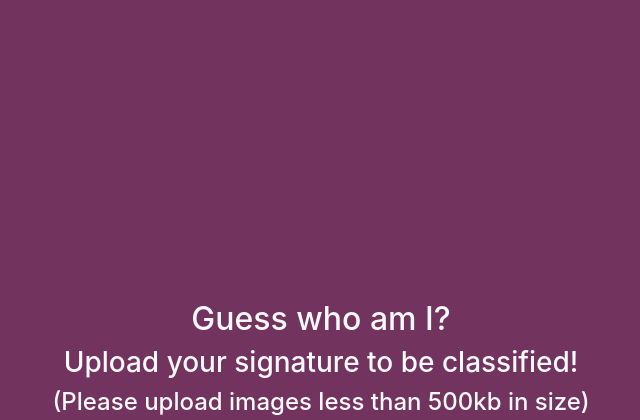
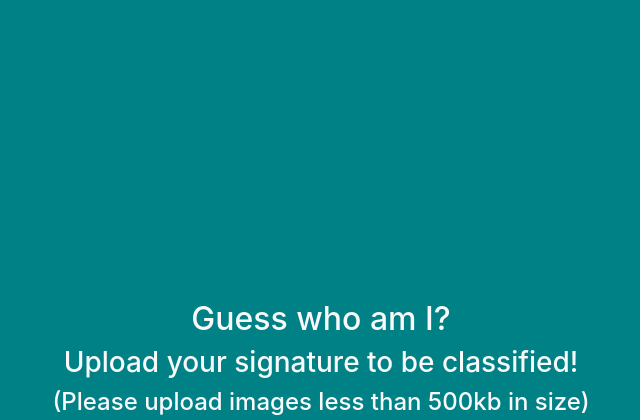
Before and after one commit to wmxpg/AI-Project, a Flask app: page / in a window 1280 px wide. Shown: the top 420 px of the page, without its empty margins (319-959 px from the left). Run offline with Flask 2, Linux system fonts and the light colour scheme; some libraries are stand-ins or nearby versions.

Commit message:
webpage change colour

```diff
--- a/templates/index.html
+++ b/templates/index.html
@@ -1,7 +1,7 @@
 <!doctype html> <html> <head>
   <title>Classify your Image!</title>
   <link rel="stylesheet" href="https://maxcdn.bootstrapcdn.com/bootstrap/4.0.0/css/bootstrap.min.css"
-integrity="sha384-Gn5384xqQ1aoWXA+058RXPxPg6fy4IWvTNh0E263XmFcJlSAwiGgFAW/dAiS6JXm" crossorigin="anonymous"> </head> <body style="background-color:#72335e"> <div id="maintext"
+integrity="sha384-Gn5384xqQ1aoWXA+058RXPxPg6fy4IWvTNh0E263XmFcJlSAwiGgFAW/dAiS6JXm" crossorigin="anonymous"> </head> <body style="background-color:#008186"> <div id="maintext"
 style="position:absolute; margin:auto; width:700px; height:200px; text-align:center; top:0; bottom: 0; left: 0; right: 0;">
 <h2 class="text-light mb-2"> Guess who am I? </h2>
 <h3 class="text-light mb-2"> Upload your signature to be classified! </h3>
--- a/templates/predict.html
+++ b/templates/predict.html
@@ -1,7 +1,7 @@
 <!doctype html> <html> <head>
     <title>Your Prediction!</title>
     <link rel="stylesheet" href="https://maxcdn.bootstrapcdn.com/bootstrap/4.0.0/css/bootstrap.min.css"
-integrity="sha384-Gn5384xqQ1aoWXA+058RXPxPg6fy4IWvTNh0E263XmFcJlSAwiGgFAW/dAiS6JXm" crossorigin="anonymous"> </head> <body style="background-color:#72335e"> <div id="maintext"
+integrity="sha384-Gn5384xqQ1aoWXA+058RXPxPg6fy4IWvTNh0E263XmFcJlSAwiGgFAW/dAiS6JXm" crossorigin="anonymous"> </head> <body style="background-color:#008186"> <div id="maintext"
 style="position:absolute; margin:auto; width:700px; height:300px; text-align:center; top:0; bottom: 0; left: 0; right: 0;">
   <h3 class="text-light mb-5"> You are </h3>
   <p class="text-light"> My algorithm gave this prediction: </p>
```
